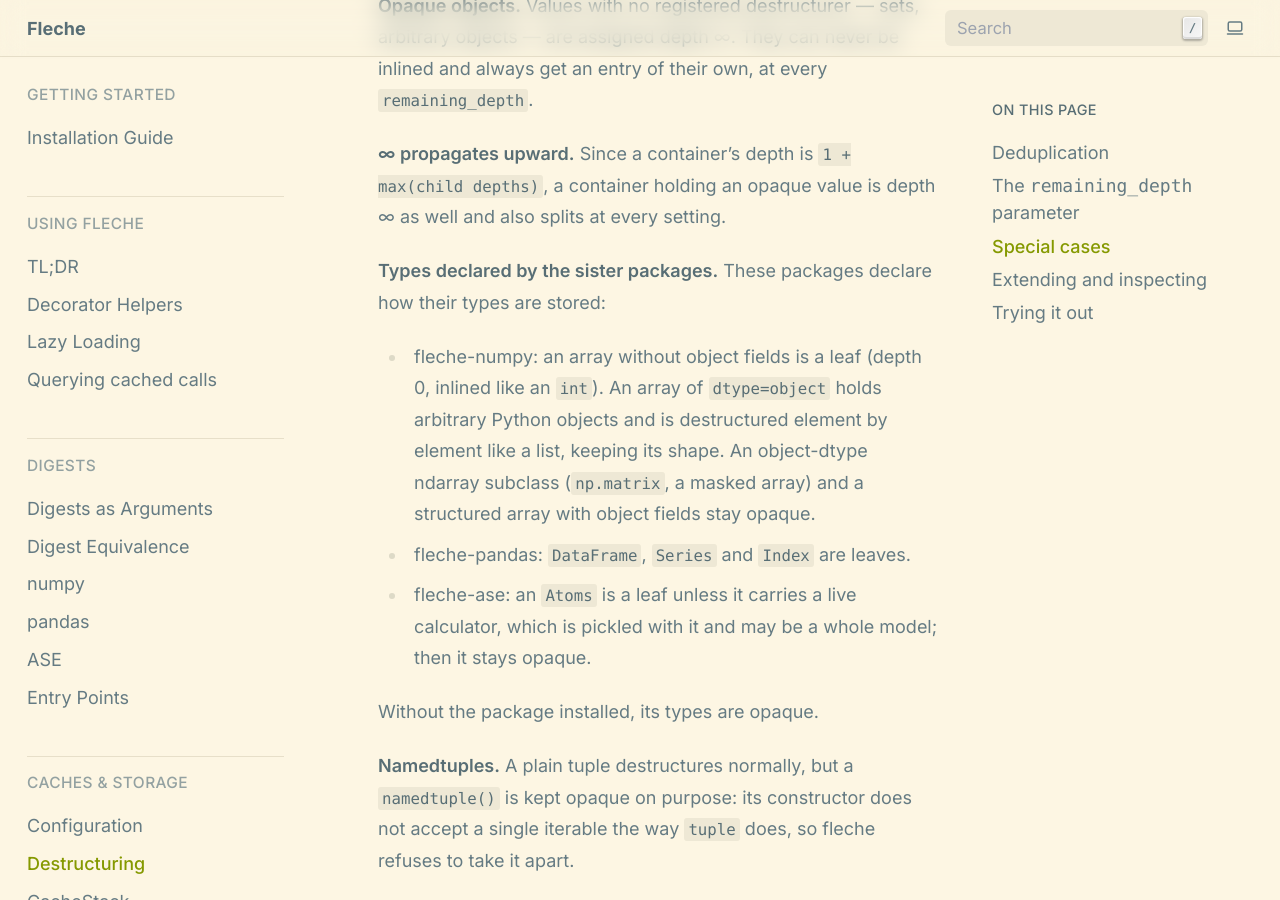
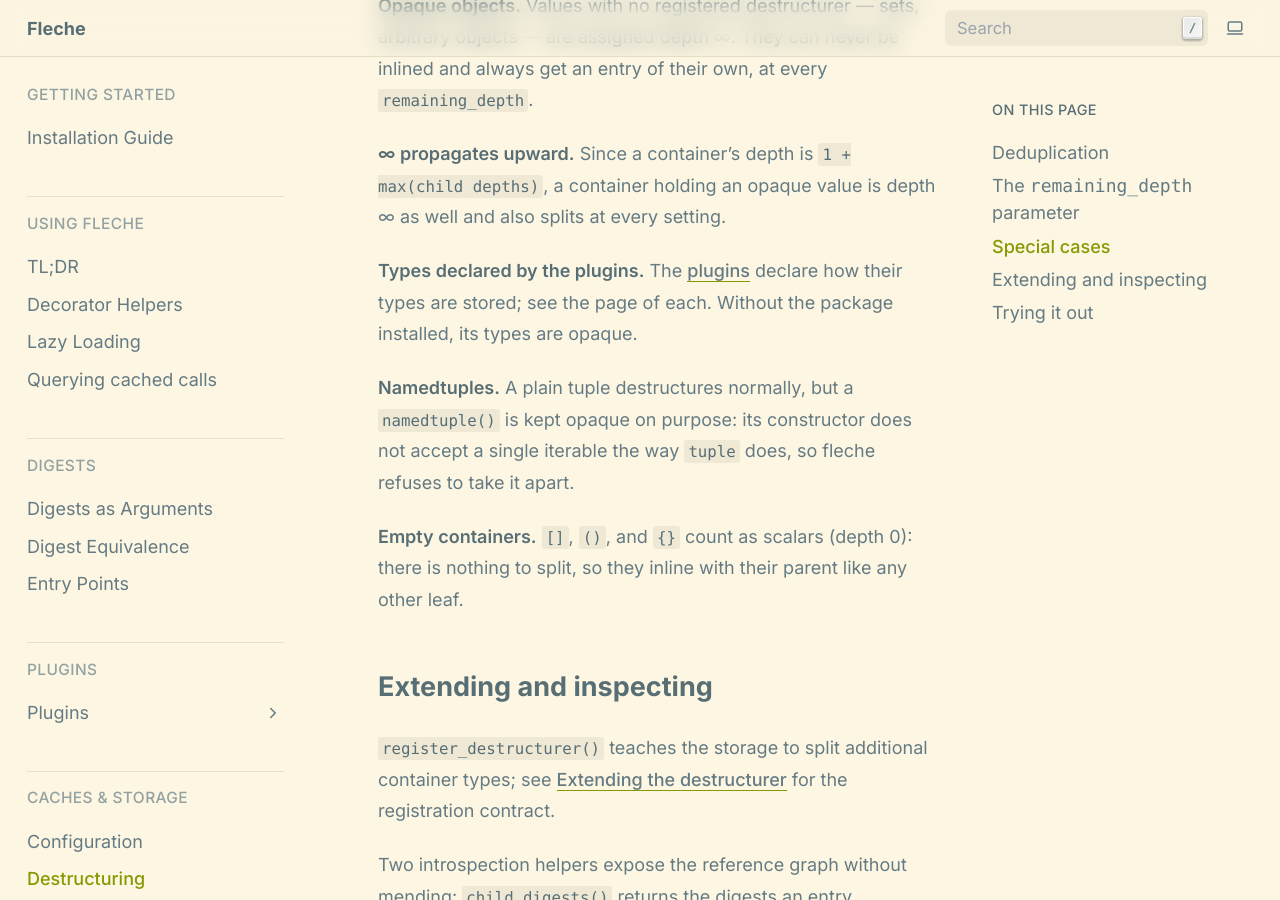
Before and after one commit to pmrv/fleche, a Sphinx documentation site: the page built from docs/storage/destructuring.rst, in a window 1280 px wide and 900 px high, scrolled down 3448 px. Built offline with Sphinx 7.4.7, drawn with Linux system fonts in a browser that asks for light colours; pages that are not in the unit, such as notebooks, are missing from menus; some of the changed text lies outside the part shown.

Commit message:
docs: collect plugin pages under a Plugins page
Move the per-package storage notes out of the destructuring page into
the numpy, pandas and ASE pages, and point destructuring at the new
Plugins page instead.

Co-Authored-By: Claude Opus 5.5 <noreply@anthropic.com>
Claude-Session: https://claude.ai/code/session_01A3PUXjJneSEiS5KzjiYgcQ

```diff
--- a/docs/storage/destructuring.rst
+++ b/docs/storage/destructuring.rst
@@ -16,7 +16,7 @@ the same value — is stored exactly once.
 Containers that are destructured: :class:`list`, :class:`tuple`,
 :class:`dict`, :mod:`dataclasses` instances, ``attrs`` instances, and, with
 fleche-numpy installed, numpy arrays of ``dtype=object``.  Scalars are leaves,
-and so are the types the sister packages declare (see `Special cases`_);
+and so are the types the :doc:`plugins <../plugins>` declare as such;
 everything else is treated as an opaque leaf.
 
 Deduplication
@@ -90,19 +90,9 @@ entry of their own, at every ``remaining_depth``.
 ``1 + max(child depths)``, a container holding an opaque value is depth ∞ as
 well and also splits at every setting.
 
-**Types declared by the sister packages.**  These packages declare how their
-types are stored:
-
-- fleche-numpy: an array without object fields is a leaf (depth 0, inlined like
-  an ``int``).  An array of ``dtype=object`` holds arbitrary Python objects and
-  is destructured element by element like a list, keeping its shape.  An
-  object-dtype ndarray subclass (``np.matrix``, a masked array) and a
-  structured array with object fields stay opaque.
-- fleche-pandas: ``DataFrame``, ``Series`` and ``Index`` are leaves.
-- fleche-ase: an ``Atoms`` is a leaf unless it carries a live calculator, which
-  is pickled with it and may be a whole model; then it stays opaque.
-
-Without the package installed, its types are opaque.
+**Types declared by the plugins.**  The :doc:`plugins <../plugins>` declare
+how their types are stored; see the page of each.  Without the package
+installed, its types are opaque.
 
 **Namedtuples.**  A plain tuple destructures normally, but a
 :func:`~collections.namedtuple` is kept opaque on purpose: its constructor
```
Also changed, not shown: agents/DEVELOPING.md (+1 -1 lines), docs/digests/ase.rst (+8 -1 lines), docs/digests/numpy.rst (+13 -1 lines), docs/digests/pandas.rst (+8 -1 lines), docs/index.rst (+7 -3 lines), docs/plugins.rst (added, +27 -0 lines).
